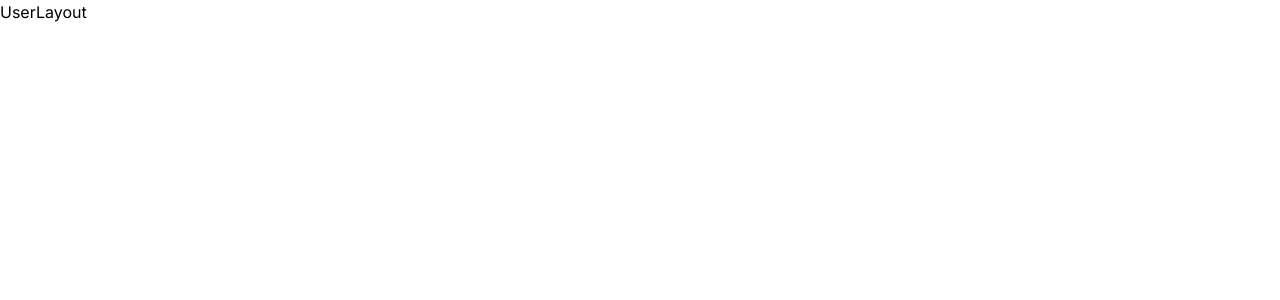
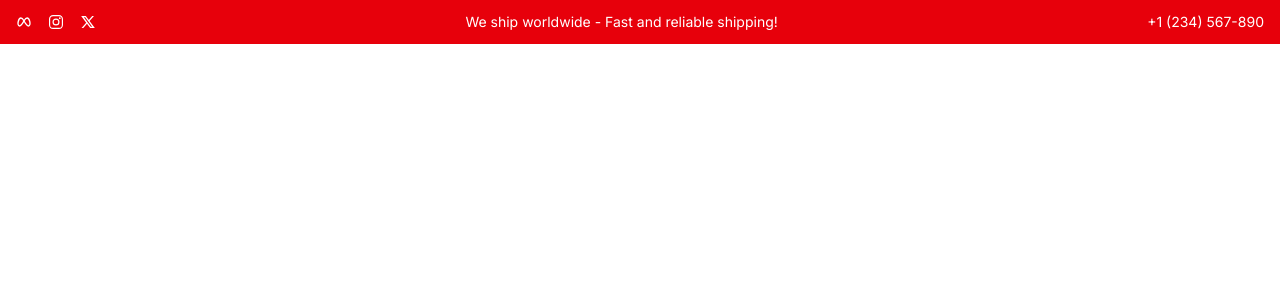
Before and after one commit to faisalhrbk/ecommerce-web-app, a React (Vite) app in the folder frontend/: page / in a window 1280 px wide. Shown: the top 300 px of the page. Built offline with nearby package versions, Linux system fonts and the light colour scheme.

Commit message:
cretaerd top nav

```diff
--- /dev/null
+++ b/frontend/src/components/common/Header.jsx
@@ -0,0 +1,14 @@
+import TopBar from "../layout/TopBar";
+
+const Header = () => {
+	return (
+		<div>
+			{/* Topbar */}
+			<TopBar />
+			{/* Navbar */}
+			{/* Cart Drawer */}
+		</div>
+	);
+};
+
+export default Header;
--- /dev/null
+++ b/frontend/src/components/layout/Topbar.jsx
@@ -0,0 +1,32 @@
+import { TbBrandMeta } from "react-icons/tb";
+import { IoLogoInstagram } from "react-icons/io5";
+import { RiTwitterXLine } from "react-icons/ri";
+const TopBar = () => {
+    return (
+        <div className="bg-red-600 text-white">
+            <div className="container mx-auto flex justify-between items-center py-3 px-4">
+                <div className="items-center space-x-4 hidden md:flex">
+                    <a href="#" className="hover:text-gray-300">
+                        <TbBrandMeta className="h-4 w-4" />
+                    </a>
+                    <a href="#" className="hover:text-gray-300">
+                        <IoLogoInstagram className="h-4 w-4" />
+                    </a>
+                    <a href="#" className="hover:text-gray-300">
+                        <RiTwitterXLine className="h-4 w-4" />
+                    </a>
+                </div>
+                <div className="text-sm text-center flex-grow">
+                    <span>We ship worldwide - Fast and reliable shipping!</span>
+                </div>
+                <div className="text-sm hidden md:block">
+                    <a href="tel:+123-345-67890" className="hover:text-gray-300">
+                        +1 (234) 567-890
+                    </a>
+                </div>
+            </div>
+        </div>
+    );
+};
+
+export default TopBar;
--- a/frontend/src/components/layout/UserLayout.jsx
+++ b/frontend/src/components/layout/UserLayout.jsx
@@ -1,10 +1,14 @@
-import { Outlet } from "react-router-dom"
-
+import Header from "../common/Header";
 
 const UserLayout = () => {
-  return (
-    <><div>UserLayout</div><Outlet /></>
-  )
-}
+	return (
+		<>
+			{/* Header */}
+			<Header />
+			{/* Main Content */}
+			{/* Footer */}
+		</>
+	);
+};
 
-export default UserLayout
+export default UserLayout;
```
